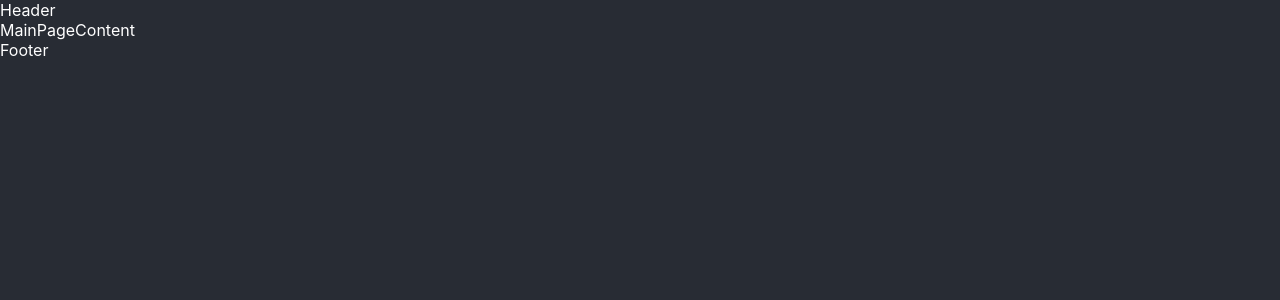
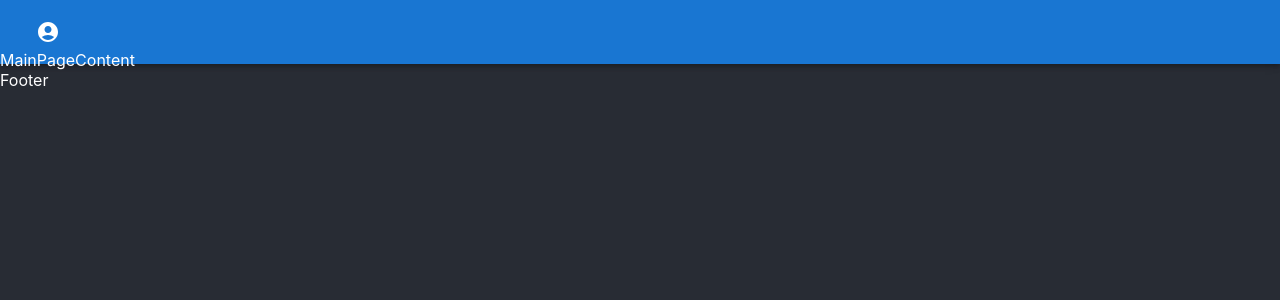
Before and after one commit to pickles-pickles/kmb-test, a React (Create React App) app: page / in a window 1280 px wide. Shown: the top 300 px of the page. Built offline with nearby package versions, Linux system fonts and the light colour scheme.

Commit message:
created Appbar and state store

```diff
--- a/package.json
+++ b/package.json
@@ -5,6 +5,7 @@
   "dependencies": {
     "@emotion/react": "^11.11.1",
     "@emotion/styled": "^11.11.0",
+    "@mui/icons-material": "^5.14.18",
     "@mui/material": "^5.14.18",
     "@reduxjs/toolkit": "^1.9.7",
     "@testing-library/jest-dom": "^5.17.0",
@@ -18,6 +19,7 @@
     "@types/react-router-dom": "^5.3.3",
     "react": "^18.2.0",
     "react-dom": "^18.2.0",
+    "react-redux": "^8.1.3",
     "react-router-dom": "^6.19.0",
     "react-scripts": "5.0.1",
     "typescript": "^4.9.5",
--- a/src/components/Header.tsx
+++ b/src/components/Header.tsx
@@ -1,5 +1,10 @@
 import React from 'react'
+import { MenuAppBar } from './MenuAppBar'
 
 export const Header = () => {
-  return <div>Header</div>
+  return (
+    <React.Fragment>
+      <MenuAppBar />
+    </React.Fragment>
+  )
 }
--- /dev/null
+++ b/src/components/MenuAppBar.tsx
@@ -0,0 +1,70 @@
+import * as React from 'react'
+import AppBar from '@mui/material/AppBar'
+import Box from '@mui/material/Box'
+import Toolbar from '@mui/material/Toolbar'
+
+import IconButton from '@mui/material/IconButton'
+import MenuItem from '@mui/material/MenuItem'
+import Menu from '@mui/material/Menu'
+import { Link } from 'react-router-dom'
+import { AccountCircle } from '@mui/icons-material'
+import { useSelector } from 'react-redux'
+import { isLoggedInSelector } from '../state-management/slices/appSlice'
+
+export function MenuAppBar () {
+  const auth = useSelector(isLoggedInSelector)
+
+  const [anchorEl, setAnchorEl] = React.useState<null | HTMLElement>(null)
+
+  const handleMenu = (event: React.MouseEvent<HTMLElement>) => {
+    setAnchorEl(event.currentTarget)
+  }
+
+  const handleClose = () => {
+    setAnchorEl(null)
+  }
+
+  return (
+    <Box sx={{ flexGrow: 1, height: 50 }}>
+      <AppBar position='static'>
+        <Toolbar>
+          {auth && (
+            <div>
+              <IconButton
+                size='large'
+                aria-label='account of current user'
+                aria-controls='menu-appbar'
+                aria-haspopup='true'
+                onClick={handleMenu}
+                color='inherit'
+              >
+                <AccountCircle />
+              </IconButton>
+              <Menu
+                sx={{ mt: '50px' }}
+                id='menu-appbar'
+                anchorEl={anchorEl}
+                anchorOrigin={{
+                  vertical: 'bottom',
+                  horizontal: 'right'
+                }}
+                keepMounted
+                transformOrigin={{
+                  vertical: 'bottom',
+                  horizontal: 'right'
+                }}
+                open={Boolean(anchorEl)}
+                onClose={handleClose}
+              >
+                <MenuItem onClick={handleClose}>Settings</MenuItem>
+                <Link to='/loggedout'>
+                  <MenuItem onClick={handleClose}>Logout</MenuItem>
+                </Link>
+              </Menu>
+            </div>
+          )}
+        </Toolbar>
+      </AppBar>
+    </Box>
+  )
+}
--- a/src/index.tsx
+++ b/src/index.tsx
@@ -5,12 +5,18 @@ import App from './App'
 import reportWebVitals from './reportWebVitals'
 import { BrowserRouter as Router } from 'react-router-dom'
 
+import { store } from './store'
+import { Provider } from 'react-redux'
+
 const root = ReactDOM.createRoot(document.getElementById('root') as HTMLElement)
 root.render(
   <React.StrictMode>
-    <Router>
-      <App />
-    </Router>
+    <Provider store={store}>
+      {' '}
+      <Router>
+        <App />
+      </Router>
+    </Provider>
   </React.StrictMode>
 )
 
--- /dev/null
+++ b/src/state-management/slices/appSlice.ts
@@ -0,0 +1,31 @@
+import { createSlice } from '@reduxjs/toolkit'
+import type { PayloadAction } from '@reduxjs/toolkit'
+import type { RootState } from '../../store'
+
+// Define a type for the slice state
+interface LoginState {
+  isLoggedIn: boolean
+}
+
+// Define the initial state using that type
+const initialState: LoginState = {
+  isLoggedIn: true
+}
+
+export const logInSlice = createSlice({
+  name: 'app',
+  // `createSlice` will infer the state type from the `initialState` argument
+  initialState,
+  reducers: {
+    setIsLoggedIn: (state, action: PayloadAction<boolean>) => {
+      state.isLoggedIn = action.payload
+    }
+  }
+})
+
+export const { setIsLoggedIn } = logInSlice.actions
+
+// Other code such as selectors can use the imported `RootState` type
+export const isLoggedInSelector = (state: RootState) => state.app.isLoggedIn
+
+export default logInSlice.reducer
--- /dev/null
+++ b/src/store.ts
@@ -0,0 +1,12 @@
+import { combineReducers, configureStore } from '@reduxjs/toolkit'
+import appSlice from './state-management/slices/appSlice'
+
+export const store = configureStore({
+  reducer: combineReducers({
+    app: appSlice
+  })
+})
+
+// Infer the `RootState` and `AppDispatch` types from the store itself
+export type RootState = ReturnType<typeof store.getState>
+export type AppDispatch = typeof store.dispatch
```
Also changed, not shown: 1 other file (tests, documents, lock files or other folders).
